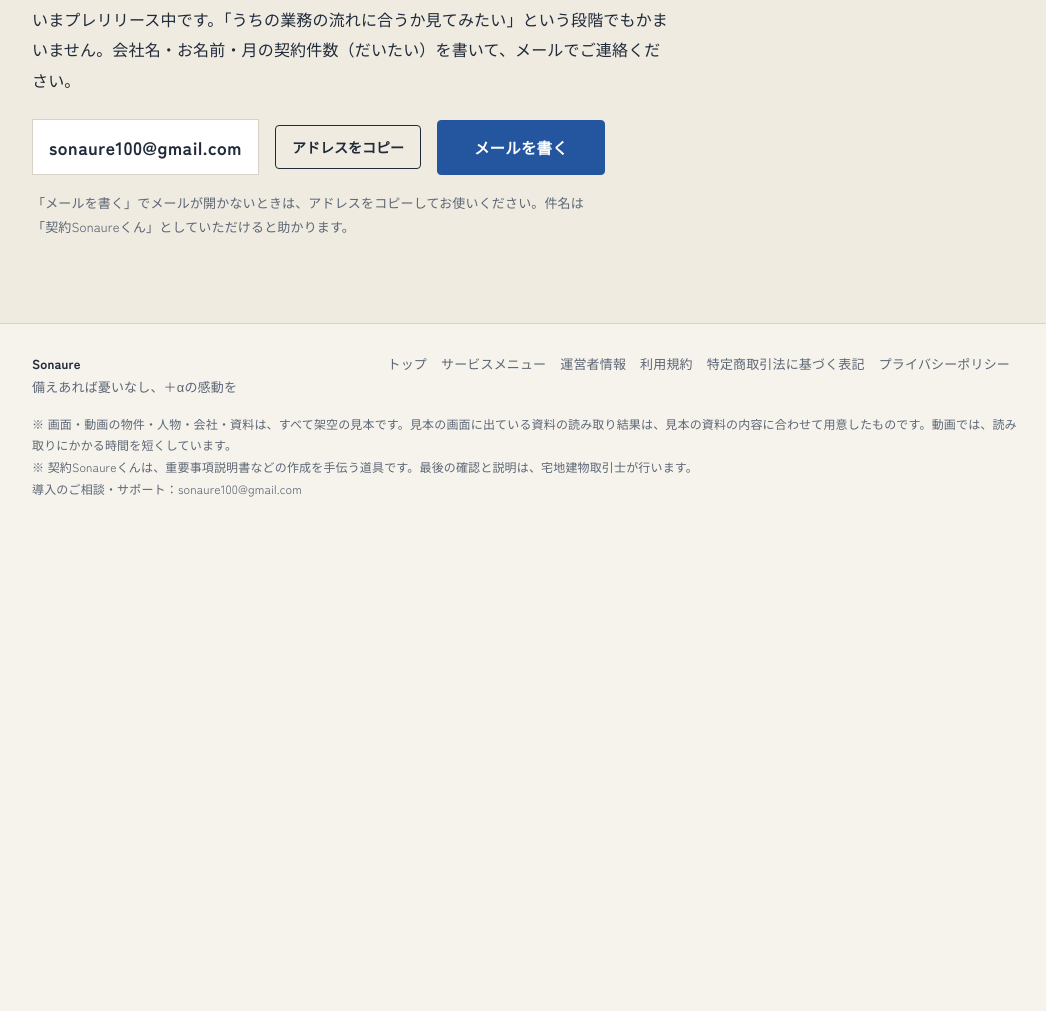
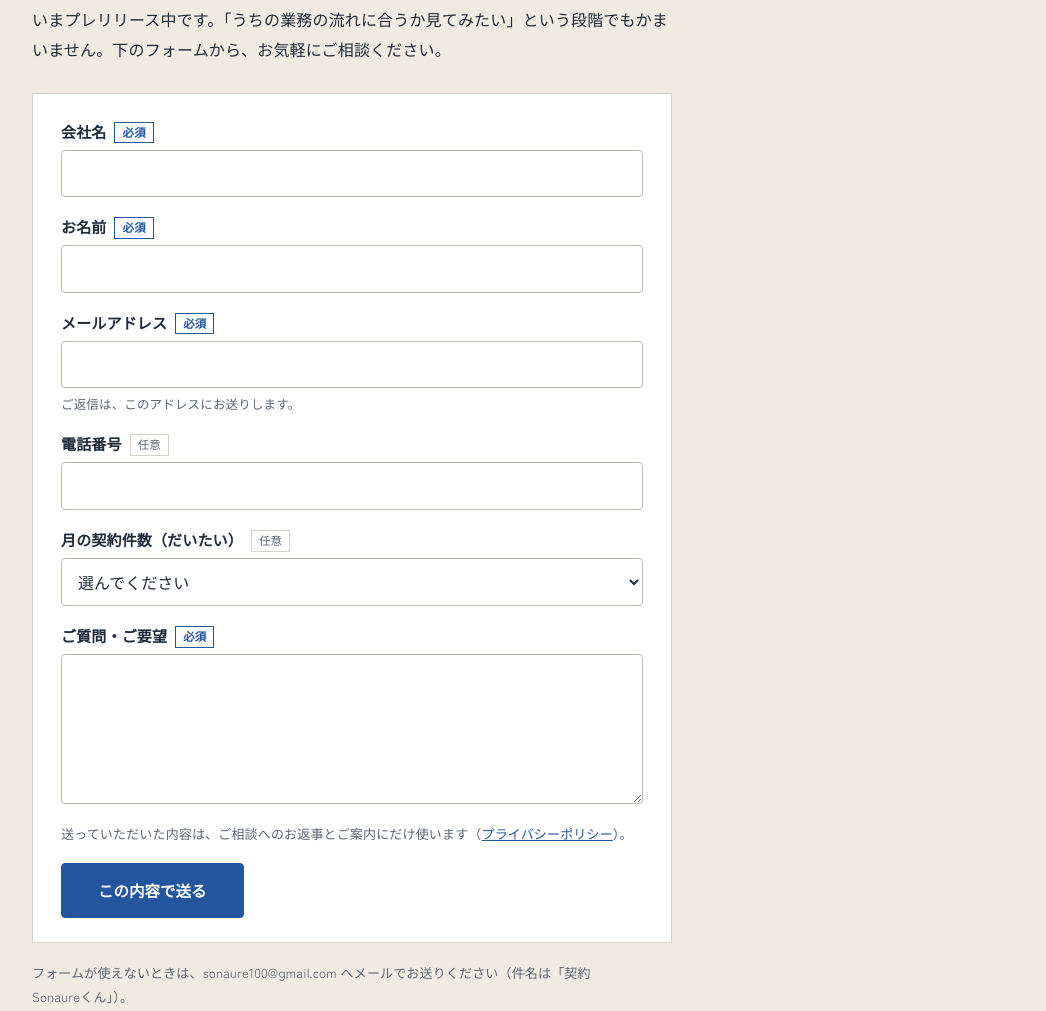
Before and after one commit to 0-chi/sonaure-lp, a plain HTML site: page keiyaku.html in a window 1280 px wide. Shown: the part 9716-10727 px from the top of the page, without its empty margins (112-1158 px from the left). Before the commit the page ends 10243 px from the top, so only its background shows below. Drawn offline with Linux system fonts and the light colour scheme.

Commit message:
Sync LP from sonaure@c7e41be

```diff
--- a/assets/keiyaku.css
+++ b/assets/keiyaku.css
@@ -138,15 +138,33 @@
 .kfaq .a p { margin: 0 0 8px; }
 .kfaq .a p:last-child { margin-bottom: 0; }
 
-/* ---- 先行利用のご相談：メールのアドレスは文字で見せる（選んでコピーできる） ---- */
+/* ---- 先行利用のご相談：フォーム（2026-11-19 運営者の希望でメールの案内から変えた）。
+   送り先は アプリのサーバーの入口（app.sonae-are.com/_sonaure/contact＝lp_contact.py）。そこから運営あてにメールが届く。
+   字は 16px より小さくしない（iPhone が画面を勝手に拡大する）。必須の印は青（青はタグにも使う）、朱は送れなかったときの文だけ。 ---- */
 .kclose { display: block; font-size: 15px; color: var(--sub); letter-spacing: .04em; margin: 0 0 10px; }
-.final .klead2 { margin: 0 0 24px; max-width: 40em; }
-.kmail { display: flex; flex-wrap: wrap; align-items: center; gap: 12px 16px; }
-.kaddr { font-size: 18px; font-weight: 700; letter-spacing: .03em; background: var(--card); border: 1px solid var(--rule); padding: 10px 16px; user-select: all; overflow-wrap: anywhere; }
-.kcopy { font: inherit; font-size: 14px; font-weight: 700; color: var(--ink); background: none; border: 1px solid var(--ink); border-radius: 4px; padding: 10px 16px; line-height: 1.6; cursor: pointer; }
-.kcopy:hover { border-color: var(--blue); color: var(--blue); }
-.kcopy:focus-visible { outline: 3px solid var(--blue); outline-offset: 3px; }
-.final .small { margin-top: 16px; max-width: 44em; }
+.final .klead2 { margin: 0 0 28px; max-width: 40em; }
+.kform { max-width: 640px; background: var(--card); border: 1px solid var(--rule); padding: 26px 28px 24px; }
+.kf-row { display: flex; flex-direction: column; gap: 6px; margin-bottom: 18px; }
+.kf-row label { font-size: 15px; font-weight: 700; line-height: 1.6; }
+.kf-req, .kf-opt { display: inline-block; font-size: 11.5px; line-height: 1.7; padding: 0 7px; margin-left: 8px; vertical-align: 1px; border: 1px solid; white-space: nowrap; }
+.kf-req { color: var(--blue); border-color: var(--blue); font-weight: 700; }
+.kf-opt { color: var(--sub); border-color: var(--rule); font-weight: 400; }
+.kf-row input, .kf-row select, .kf-row textarea { font: inherit; font-size: 16px; color: var(--ink); background: #fff; border: 1px solid #BFB8AA;
+  border-radius: 4px; padding: 10px 12px; line-height: 1.6; width: 100%; box-sizing: border-box; }
+.kf-row textarea { resize: vertical; min-height: 128px; }
+.kf-row input:focus, .kf-row select:focus, .kf-row textarea:focus { outline: 3px solid rgba(36, 86, 159, .3); outline-offset: 0; border-color: var(--blue); }
+.kf-row small { font-size: 12.5px; color: var(--sub); line-height: 1.6; }
+.kf-trap { position: absolute; left: -10000px; width: 1px; height: 1px; overflow: hidden; }
+.kf-note { font-size: 13px; color: var(--sub); line-height: 1.8; margin: 4px 0 18px; }
+.kf-send { font-family: inherit; cursor: pointer; }
+.kf-send:disabled { opacity: .6; cursor: wait; }
+.kf-msg { margin: 12px 0 0; font-size: 14px; font-weight: 700; color: var(--red); line-height: 1.7; }
+.kf-msg:empty { display: none; }
+.kf-done { max-width: 640px; background: var(--card); border: 1px solid var(--rule); border-left: 4px solid var(--blue); padding: 22px 24px; }
+.kf-done:focus { outline: none; }
+.kf-done h3 { margin: 0 0 6px; font-size: 18px; line-height: 1.6; }
+.kf-done p { margin: 0; font-size: 15px; color: var(--sub); }
+.final .small { margin-top: 18px; max-width: 44em; }
 
 /* ---- スマホだけ：下に出る「先行利用を相談する」（いちばん上のボタンが見えなくなってから出す） ---- */
 .kbar { display: none; }
@@ -174,7 +192,7 @@
   .kmovs { gap: 28px 24px; }
   .kstart { gap: 24px; }
   .kout { margin-top: 44px; padding-top: 40px; }
-  .kmail .btn { width: 100%; text-align: center; }
+  .kform { padding: 20px 18px 18px; }
   .kbar { display: block; position: fixed; left: 0; right: 0; bottom: 0; z-index: 20; background: var(--paper); border-top: 1px solid var(--rule);
     padding: 10px max(16px, env(safe-area-inset-right, 0px)) calc(10px + env(safe-area-inset-bottom, 0px)) max(16px, env(safe-area-inset-left, 0px));
     transform: translateY(110%); visibility: hidden; transition: transform .22s ease, visibility 0s linear .22s; }
--- a/keiyaku.html
+++ b/keiyaku.html
@@ -347,13 +347,53 @@
   <div class="wrap">
     <span class="kclose">重説は、書き写す仕事から、確かめる仕事へ。</span>
     <h2 class="ph"><span>先に使ってみたい</span><span>不動産会社さまを、</span><span>募集しています。</span></h2>
-    <p class="klead2">いまプレリリース中です。「うちの業務の流れに合うか見てみたい」という段階でもかまいません。会社名・お名前・月の契約件数（だいたい）を書いて、メールでご連絡ください。</p>
-    <div class="kmail">
-      <span class="kaddr" id="kaddr">sonaure100@gmail.com</span>
-      <button class="kcopy" id="kcopy" type="button">アドレスをコピー</button>
-      <a class="btn" href="mailto:sonaure100@gmail.com?subject=%E5%A5%91%E7%B4%84Sonaure%E3%81%8F%E3%82%93%20%E5%85%88%E8%A1%8C%E5%88%A9%E7%94%A8%E3%81%AE%E7%9B%B8%E8%AB%87&amp;body=%E4%BC%9A%E7%A4%BE%E5%90%8D%EF%BC%9A%0D%0A%E3%81%8A%E5%90%8D%E5%89%8D%EF%BC%9A%0D%0A%E6%9C%88%E3%81%AE%E5%A5%91%E7%B4%84%E4%BB%B6%E6%95%B0%EF%BC%88%E3%81%A0%E3%81%84%E3%81%9F%E3%81%84%EF%BC%89%EF%BC%9A%0D%0A%E3%81%94%E8%B3%AA%E5%95%8F%E3%83%BB%E3%81%94%E8%A6%81%E6%9C%9B%EF%BC%9A%0D%0A">メールを書く</a>
+    <p class="klead2">いまプレリリース中です。「うちの業務の流れに合うか見てみたい」という段階でもかまいません。下のフォームから、お気軽にご相談ください。</p>
+    <form class="kform" id="kform" action="https://app.sonae-are.com/_sonaure/contact" method="post" novalidate>
+      <div class="kf-row">
+        <label for="kf-company">会社名<span class="kf-req">必須</span></label>
+        <input id="kf-company" name="company" type="text" autocomplete="organization" maxlength="100" required>
+      </div>
+      <div class="kf-row">
+        <label for="kf-name">お名前<span class="kf-req">必須</span></label>
+        <input id="kf-name" name="name" type="text" autocomplete="name" maxlength="60" required>
+      </div>
+      <div class="kf-row">
+        <label for="kf-email">メールアドレス<span class="kf-req">必須</span></label>
+        <input id="kf-email" name="email" type="email" autocomplete="email" inputmode="email" maxlength="200" required>
+        <small>ご返信は、このアドレスにお送りします。</small>
+      </div>
+      <div class="kf-row">
+        <label for="kf-tel">電話番号<span class="kf-opt">任意</span></label>
+        <input id="kf-tel" name="tel" type="tel" autocomplete="tel" inputmode="tel" maxlength="30">
+      </div>
+      <div class="kf-row">
+        <label for="kf-volume">月の契約件数（だいたい）<span class="kf-opt">任意</span></label>
+        <select id="kf-volume" name="volume">
+          <option value="">選んでください</option>
+          <option>1件くらい</option>
+          <option>2〜3件</option>
+          <option>4〜5件</option>
+          <option>6〜10件</option>
+          <option>11〜20件</option>
+          <option>21件以上</option>
+          <option>まだ分からない</option>
+        </select>
+      </div>
+      <div class="kf-row">
+        <label for="kf-message">ご質問・ご要望<span class="kf-req">必須</span></label>
+        <textarea id="kf-message" name="message" rows="5" maxlength="2000" required></textarea>
+      </div>
+      <div class="kf-trap" aria-hidden="true"><label>この欄は空のままにしてください<input name="website" type="text" tabindex="-1" autocomplete="off"></label></div>
+      <input type="hidden" name="e" id="kf-e" value="">
+      <p class="kf-note">送っていただいた内容は、ご相談へのお返事とご案内にだけ使います（<a href="privacy.html">プライバシーポリシー</a>）。</p>
+      <button class="btn kf-send" id="kf-send" type="submit">この内容で送る</button>
+      <p class="kf-msg" id="kf-msg" role="status" aria-live="polite"></p>
+    </form>
+    <div class="kf-done" id="kf-done" tabindex="-1" hidden>
+      <h3>送りました。ありがとうございます。</h3>
+      <p>担当から、メールでご連絡します。</p>
     </div>
-    <p class="small">「メールを書く」でメールが開かないときは、アドレスをコピーしてお使いください。件名は「契約Sonaureくん」としていただけると助かります。</p>
+    <p class="small">フォームが使えないときは、sonaure100@gmail.com へメールでお送りください（件名は「契約Sonaureくん」）。</p>
   </div>
 </section>
 
@@ -392,12 +432,35 @@
     new IntersectionObserver(function (es) { seen.cta = es[0].isIntersecting; sync(); }).observe(cta);
     new IntersectionObserver(function (es) { seen.contact = es[0].isIntersecting; sync(); }, { threshold: 0.15 }).observe(contact);
   }
-  var copy = document.getElementById('kcopy'), addr = document.getElementById('kaddr');
-  if (copy && addr) {
-    copy.addEventListener('click', function () {
-      var done = function () { copy.textContent = 'コピーしました'; setTimeout(function () { copy.textContent = 'アドレスをコピー'; }, 2200); };
-      var pick = function () { var r = document.createRange(); r.selectNodeContents(addr); var s = window.getSelection(); s.removeAllRanges(); s.addRange(r); };
-      if (navigator.clipboard && navigator.clipboard.writeText) { navigator.clipboard.writeText(addr.textContent).then(done, pick); } else { pick(); }
+  // ご相談のフォーム：画面を移らずに送る（スクリプトが動かないときは、ふつうのフォームとして送り、送ったあとこのページに戻る）
+  var form = document.getElementById('kform'), msg = document.getElementById('kf-msg'), done = document.getElementById('kf-done');
+  var opened = Date.now(), elapsed = document.getElementById('kf-e');
+  var showDone = function () { if (form) { form.hidden = true; } if (done) { done.hidden = false; done.focus(); } };
+  if (/[?&]sent=1/.test(location.search)) { showDone(); }
+  if (form && window.fetch && window.URLSearchParams) {
+    form.addEventListener('submit', function (ev) {
+      ev.preventDefault();
+      var need = [['kf-company', '会社名'], ['kf-name', 'お名前'], ['kf-email', 'メールアドレス'], ['kf-message', 'ご質問・ご要望']];
+      for (var i = 0; i !== need.length; i++) {
+        var el = document.getElementById(need[i][0]);
+        if (!el.value.trim()) { msg.textContent = need[i][1] + 'を入れてください。'; el.focus(); return; }
+      }
+      var mail = document.getElementById('kf-email');
+      if (!/^[^\s@]+@[^\s@]+\.[^\s@]+$/.test(mail.value.trim())) { msg.textContent = 'メールアドレスの形を確かめてください。'; mail.focus(); return; }
+      if (elapsed) { elapsed.value = String(Date.now() - opened); }   // 読み込んでから送るまでの時間（早すぎる送信は受け口が捨てる）
+      var btn = document.getElementById('kf-send');
+      btn.disabled = true; msg.textContent = '送っています…';
+      fetch(form.action, { method: 'POST', body: new URLSearchParams(new FormData(form)), headers: { 'Accept': 'application/json' } })
+        .then(function (r) { return r.json().catch(function () { return { ok: false }; }); })
+        .then(function (d) {
+          if (d && d.ok) { showDone(); return; }
+          btn.disabled = false;
+          msg.textContent = (d && d.message) || '送れませんでした。少し時間をおいて、もう一度お試しください。';
+        })
+        .catch(function () {
+          btn.disabled = false;
+          msg.textContent = '送れませんでした。通信を確かめて、もう一度お試しください。';
+        });
     });
   }
 })();
```
Also changed, not shown: privacy.html (+3 -2 lines).
